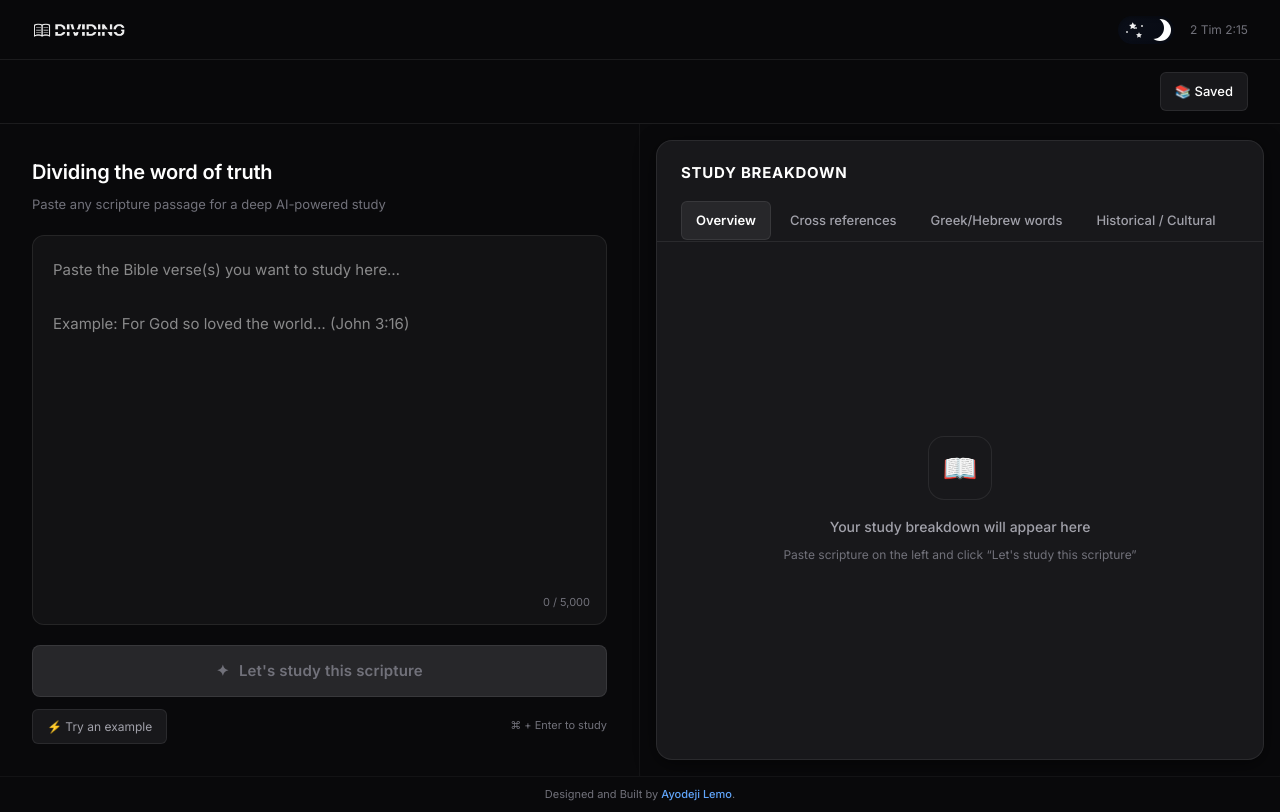
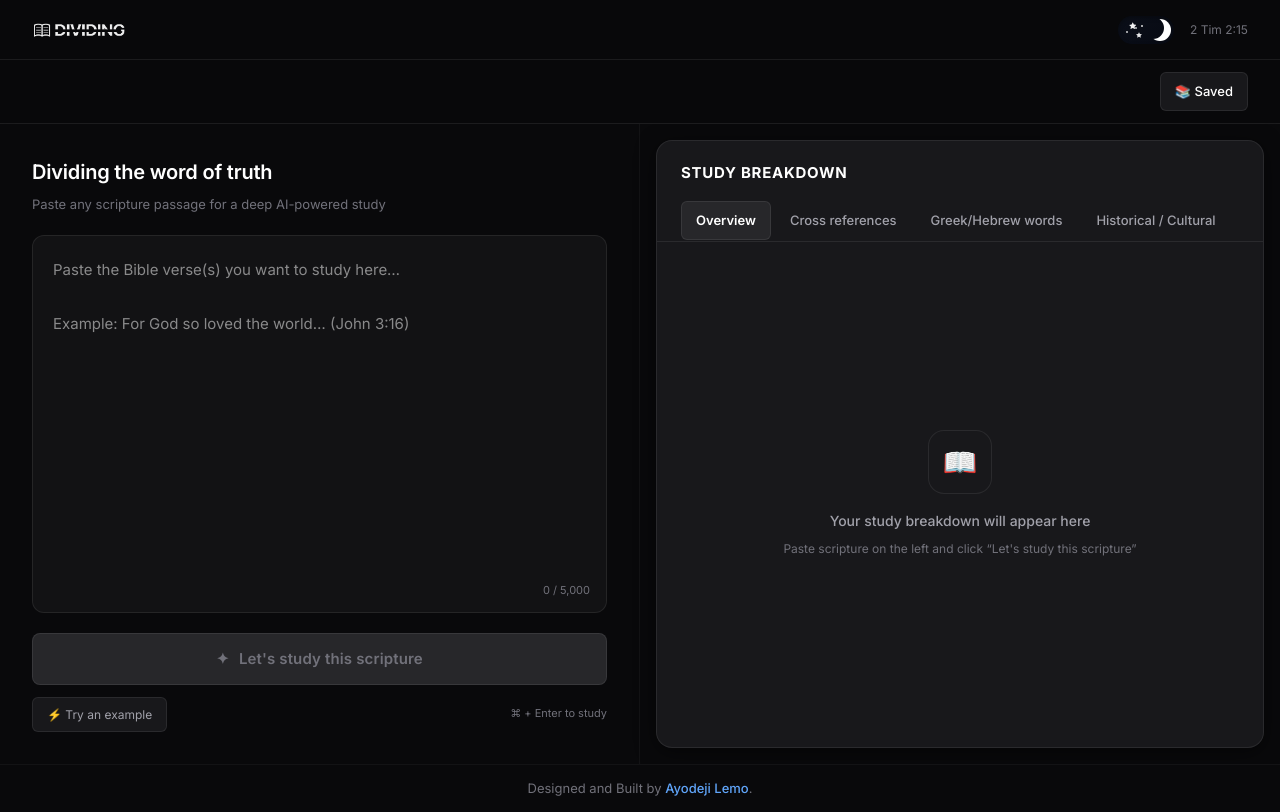
Before and after one commit to Doklemo/Dividing, a Next.js app: page / in a window 1280 px wide. Built offline with nearby package versions, Linux system fonts and the light colour scheme; a web font is replaced by a local one.

Commit message:
style: increase footer font-size and padding height to 48px

```diff
--- a/app/layout.tsx
+++ b/app/layout.tsx
@@ -106,14 +106,14 @@ export default function RootLayout({
         {/* Footer */}
         <footer
           style={{
-            height: '36px',
+            height: '48px',
             display: 'flex',
             alignItems: 'center',
             justifyContent: 'center',
             borderTop: '1px solid var(--border-subtle)',
             background: 'var(--bg-page)',
             color: 'var(--text-muted)',
-            fontSize: '11px',
+            fontSize: '13px',
             transition: 'background-color 0.4s ease, border-color 0.4s ease, color 0.4s ease',
             zIndex: 10,
           }}
--- a/app/page.tsx
+++ b/app/page.tsx
@@ -249,7 +249,7 @@ export default function HomePage() {
           display: 'grid',
           gridTemplateColumns: '1fr 1fr',
           gap: '0',
-          height: 'calc(100vh - 60px - 52px - 36px)',
+          height: 'calc(100vh - 60px - 52px - 48px)',
           overflow: 'hidden',
         }}
       >
```
